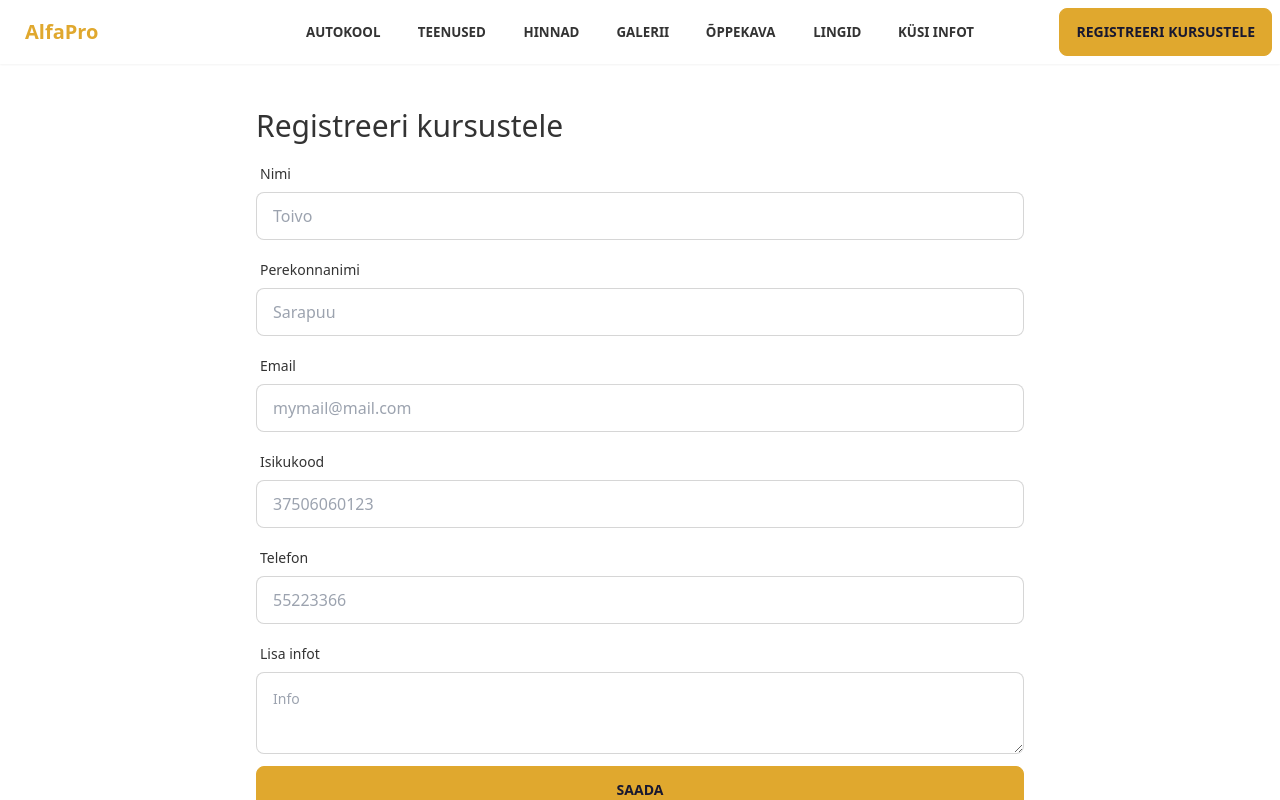
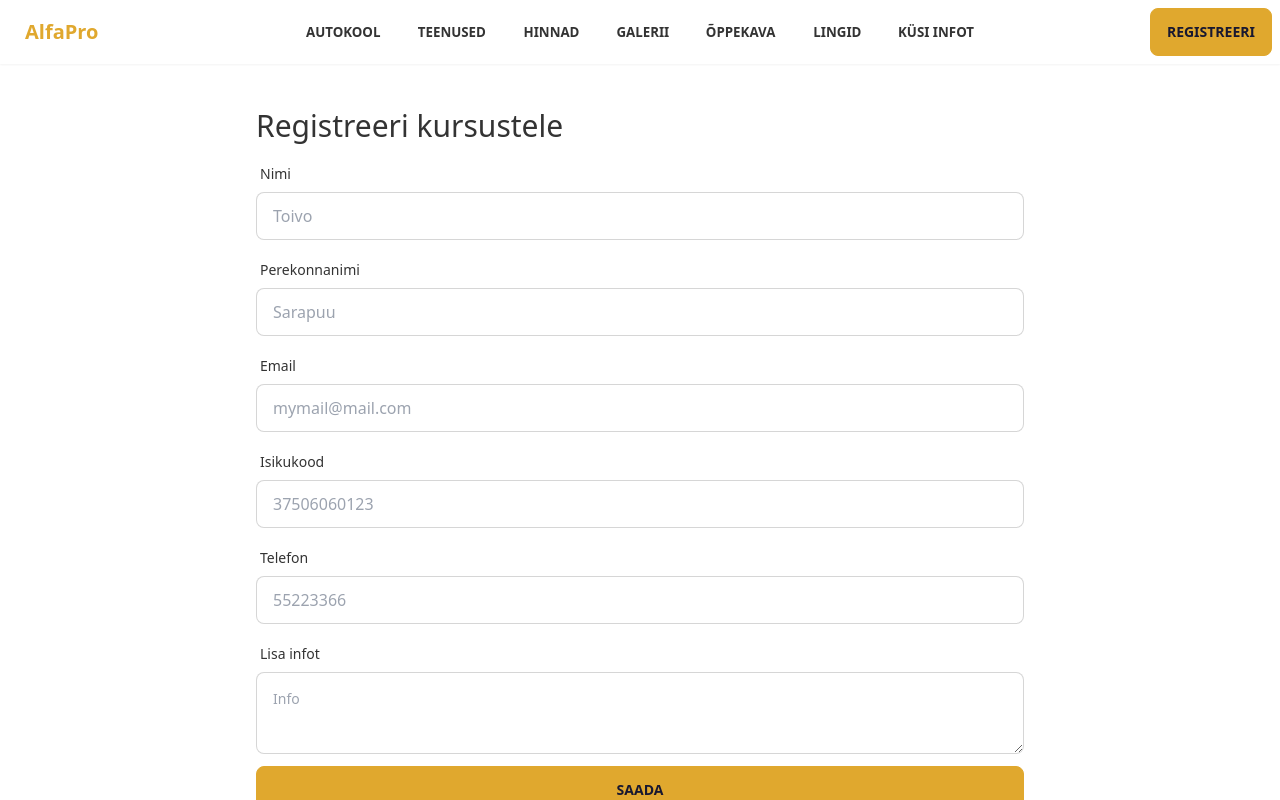
Before and after one commit to Appstatis/alfapro, a Next.js app: page /register in a window 1280 px wide. Shown: the top 800 px of the page. Built offline with nearby package versions, Linux system fonts and the light colour scheme.

Commit message:
Change "Registreeri Kursustele" to "registreeri"

```diff
--- a/src/components/Layout/Navbar.tsx
+++ b/src/components/Layout/Navbar.tsx
@@ -86,7 +86,7 @@ export const Navbar = ({ title }: { title: string }) => {
       </div>
       <div className="navbar-end">
         <Link href="/register" className="btn btn-primary">
-          Registreeri kursustele
+          Registreeri
         </Link>
       </div>
     </nav>
```
